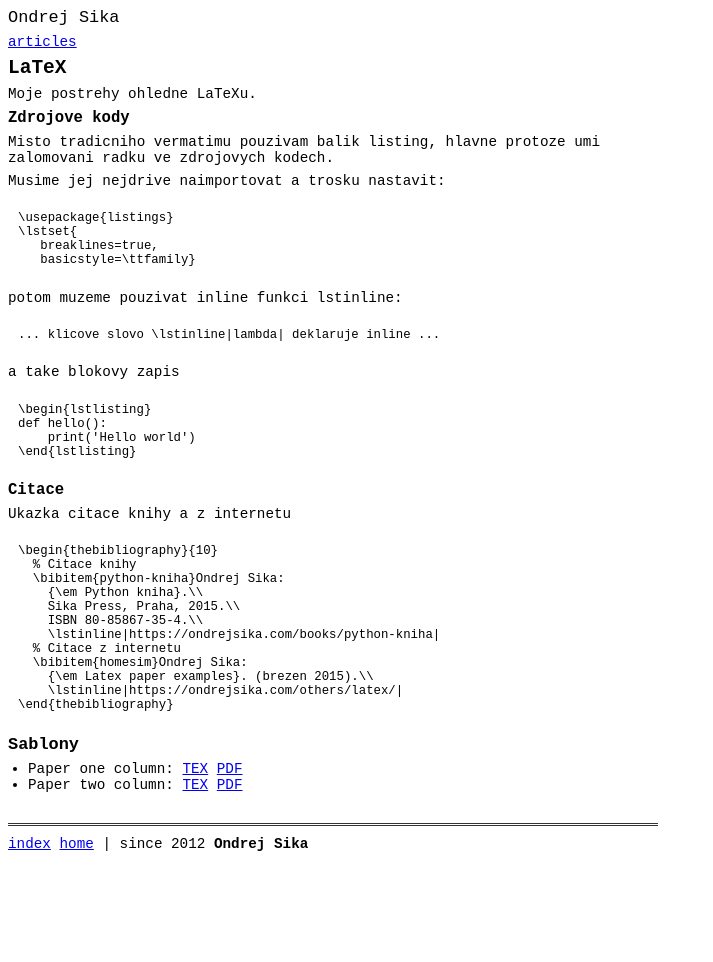
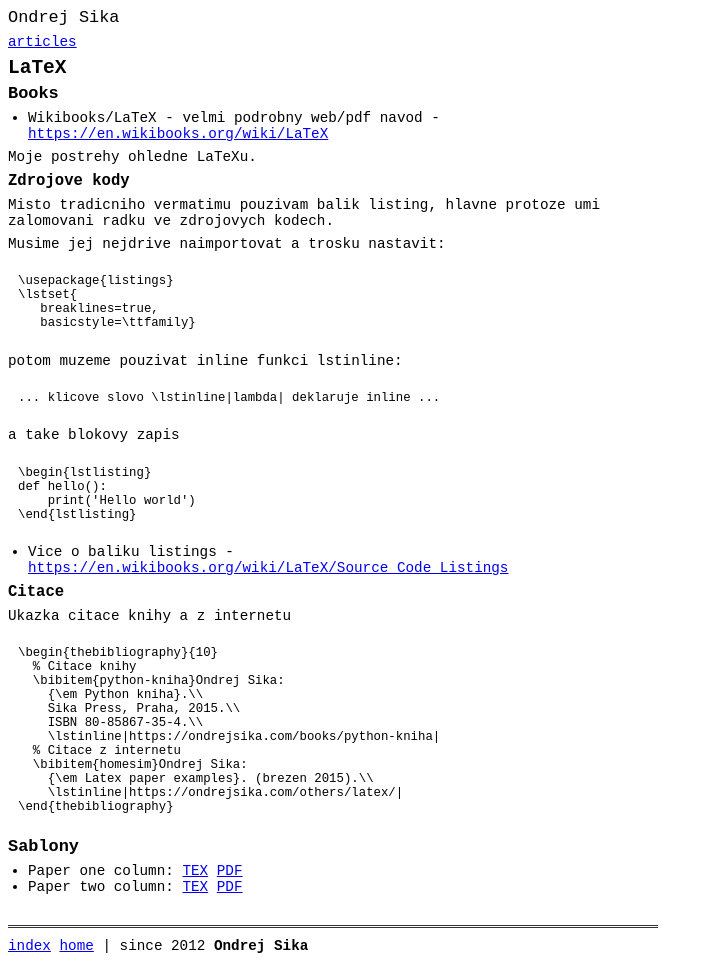
Before and after one commit to ondrejsika/ondrejsika.com, a Jekyll site: the page built from articles/latex/index.md, in a window 1280 px wide. Shown: the whole page, without its empty margins (0-713 px from the left). Built offline with Jekyll 4.4.1, drawn with Linux system fonts in a browser that asks for light colours; Markdown is read by kramdown in place of the engine named in the settings; comment, search, counter and statistics services are not loaded; before the commit the page ends 900 px from its top, so only the background shows below that.

Commit message:
add some links to latex article

````diff
--- a/articles/latex/index.md
+++ b/articles/latex/index.md
@@ -6,6 +6,11 @@
 [articles](..)
 
 ## {{ page.title }}
+
+### Books
+
+* Wikibooks/LaTeX - velmi podrobny web/pdf navod - <https://en.wikibooks.org/wiki/LaTeX>
+
 
 Moje postrehy ohledne LaTeXu.
 
@@ -38,6 +43,8 @@
 \end{lstlisting}
 ```
 
+* Vice o baliku listings - <https://en.wikibooks.org/wiki/LaTeX/Source_Code_Listings>
+
 #### Citace
 
 Ukazka citace knihy a z internetu
````
